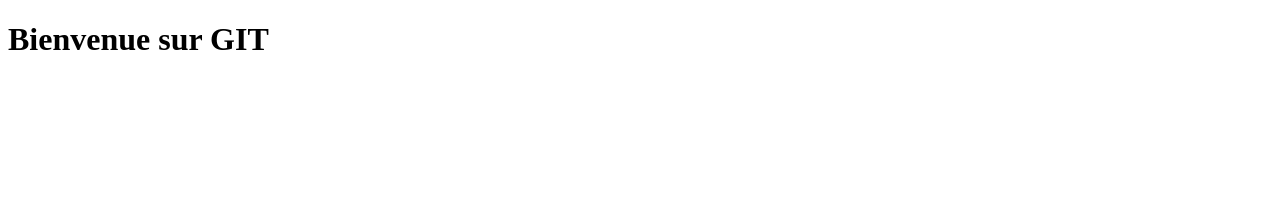
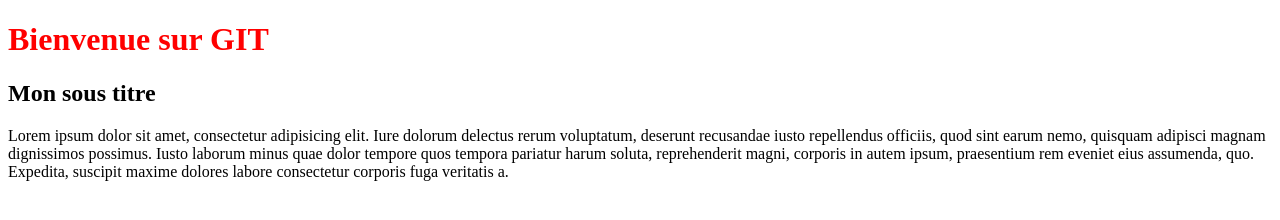
Before and after one commit to weby82/tp1, a plain HTML site: page index.html in a window 1280 px wide. Drawn offline with Linux system fonts and the light colour scheme.

Commit message:
rajout d'un sous titre

```diff
--- a/index.html
+++ b/index.html
@@ -3,8 +3,12 @@
 <head>
 	<meta charset="UTF-8">
 	<title>Document</title>
+	<link rel="stylesheet" type="text/css" href="style.css">
 </head>
 <body>
 	<h1>Bienvenue sur GIT</h1>
+	<h2>Mon sous titre</h2>
+
+	<p>Lorem ipsum dolor sit amet, consectetur adipisicing elit. Iure dolorum delectus rerum voluptatum, deserunt recusandae iusto repellendus officiis, quod sint earum nemo, quisquam adipisci magnam dignissimos possimus. Iusto laborum minus quae dolor tempore quos tempora pariatur harum soluta, reprehenderit magni, corporis in autem ipsum, praesentium rem eveniet eius assumenda, quo. Expedita, suscipit maxime dolores labore consectetur corporis fuga veritatis a.</p>
 </body>
 </html>
```
